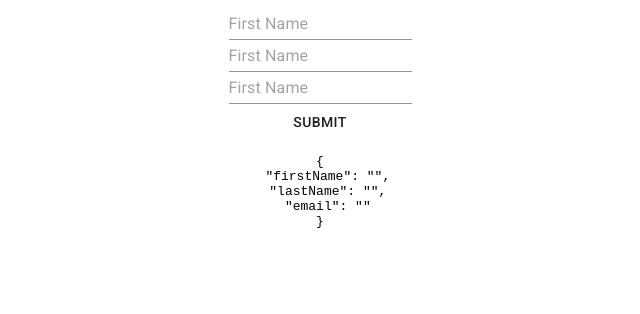
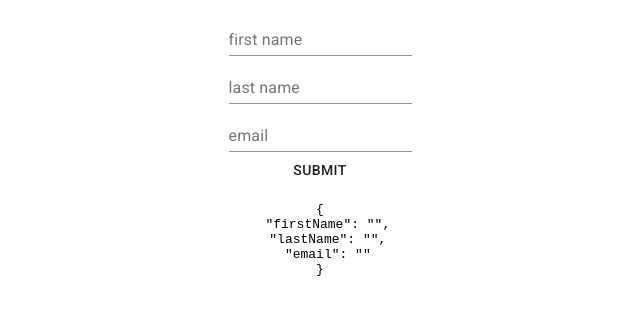
Before and after one commit to Jood80/React-Form, a React (Create React App) app: page / in a window 1280 px wide. Shown: the top 314 px of the page, without its empty margins (320-960 px from the left). Built offline with nearby package versions, Linux system fonts and the light colour scheme.

Commit message:
enhance recalling types at MyField component

```diff
--- a/src/components/MyFeild.tsx
+++ b/src/components/MyFeild.tsx
@@ -1,10 +1,15 @@
+import * as React from 'react'
+import { FieldProps } from 'formik'
 import { TextField } from '@material-ui/core'
-import { FieldProps } from 'formik'
-import * as React from 'react'
 
+interface Props extends FieldProps{
+  label: string,
+  placeholder: string,
+}
 
-export const MyField: React.FC<FieldProps & {placeholder: string}> = ({placeholder, field}) => (
+export const MyField: React.FC<Props> = ({label, placeholder, field}) => (
   <TextField
+    label={label}
     placeholder={placeholder}
     {...field}
   />
--- a/src/components/MyForm.tsx
+++ b/src/components/MyForm.tsx
@@ -25,9 +25,9 @@ export const MyForm: React.FC<Props> = ({ onSubmit }) => {
     }>{({ values }) => (
 
         <Form>
-        <Field name='firstName' placeholder="First Name" component={MyField} /><br/>
-        <Field name='firstName' placeholder="First Name" component={MyField} /><br/>
-        <Field name='firstName' placeholder="First Name" component={MyField} /><br/>
+        <Field name='firstName' placeholder="First Name" label="first name" component={MyField} /><br/>
+        <Field name='firstName' placeholder="First Name" label="last name" component={MyField} /><br/>
+        <Field name='firstName' placeholder="First Name" label="email" component={MyField} /><br/>
 
         <Button type="submit">Submit</Button>
 
```
Also changed, not shown: 1 other file (tests, documents, lock files or other folders).
